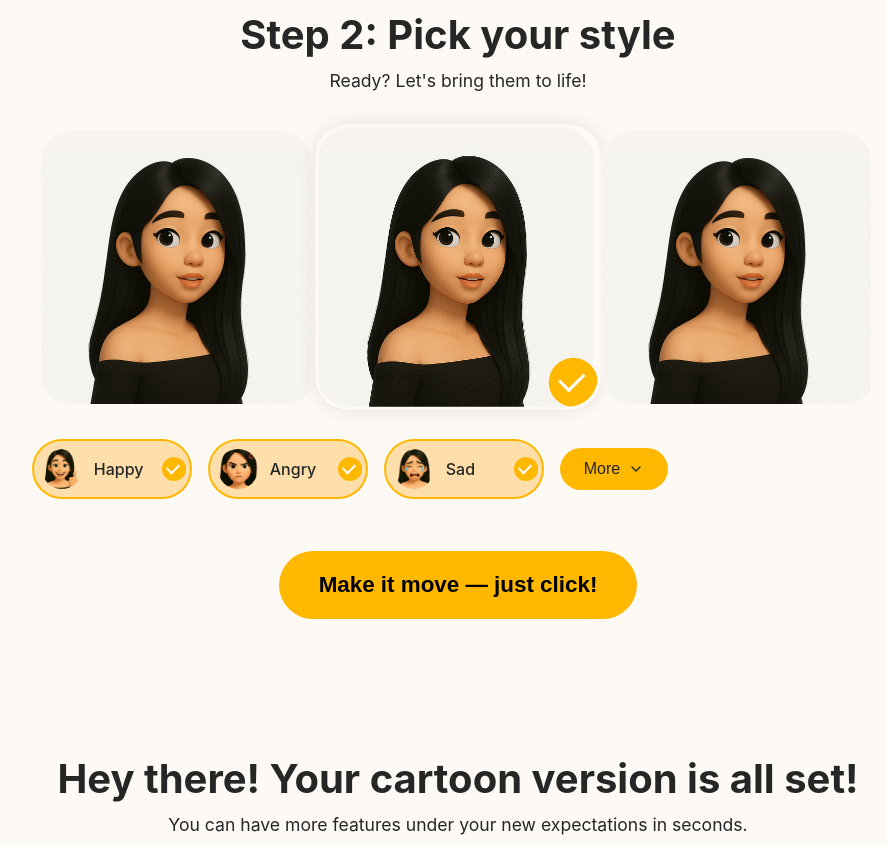
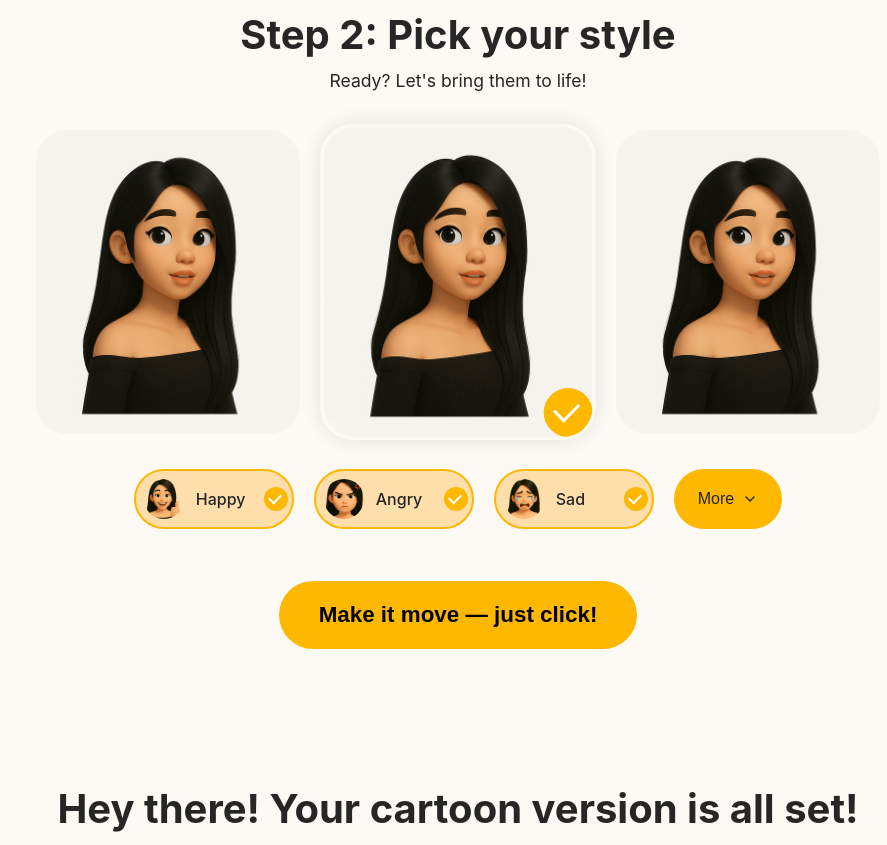
Before and after one commit to s55447236/cartoonyou, a plain HTML site: page index.html in a window 1280 px wide. Shown: the part 2037-2882 px from the top of the page, without its empty margins (182-1069 px from the left). Drawn offline with nearby package versions, Linux system fonts and the light colour scheme.

Commit message:
优化：1. 移除 emotions-grid 中间层，简化HTML结构 2. 调整 emotions-preview 样式，使其横向占满100%宽度 3. 统一 emotions-default 和 emotions-expanded 的样式

```diff
--- a/index.html
+++ b/index.html
@@ -41,7 +41,7 @@
                 <p>Upload a photo and turn yourself into a one-of-a-kind<br>cartoon — perfect for avatars, stickers, and more.</p>
                 <div class="upload-container">
                     <input type="file" id="heroUpload" class="file-input" accept="image/*" />
-          <button class="primary-btn" >Upload Photo</button>
+                    <button class="primary-btn">Upload Photo</button>
                 </div>
                 <div class="try-free">Try it now · It's fun and free!</div>
             </div>
@@ -92,7 +92,7 @@
 
         <!-- 上传步骤部分 -->
         <section class="step">
-        <div class="step-titil">
+            <div class="step-title">
                 <h2>Step 1: Upload a Clear Photo</h2>
                 <p>Upper-body, front-facing, well-lit for best result</p>
             </div>
@@ -125,7 +125,6 @@
                     <input type="file" id="photoInput" accept="image/*" style="display: none;">
                     <button class="upload-btn" onclick="document.getElementById('photoInput').click()">Upload Photo</button>
                 </div>
-            <!-- 预览区域移到这里 -->
                 <div id="previewSection" style="display: none;">
                     <div class="uploaded-image-container">
                         <img id="uploadedImage" src="" alt="Uploaded photo">
@@ -137,13 +136,13 @@
 
         <!-- 样式选择部分 -->
         <section class="step">
-        <div class="step-titil">
+            <div class="step-title">
                 <h2>Step 2: Pick your style</h2>
                 <p>Ready? Let's bring them to life!</p>
             </div>
             <div class="style-grid">
+                <!-- 样式卡片1 -->
                 <div class="style-card">
-                <div class="card-image">
                     <img src="images/result1.png" alt="Result 1" class="result-img">
                     <div class="loading-overlay">
                         <div class="progress-bar">
@@ -164,9 +163,8 @@
                         </button>
                     </div>
                 </div>
-            </div>
+                <!-- 样式卡片2 -->
                 <div class="style-card">
-                <div class="card-image">
                     <img src="images/result2.png" alt="Result 2" class="result-img">
                     <div class="loading-overlay">
                         <div class="progress-bar">
@@ -187,9 +185,8 @@
                         </button>
                     </div>
                 </div>
-            </div>
+                <!-- 样式卡片3 -->
                 <div class="style-card">
-                <div class="card-image">
                     <img src="images/result3.png" alt="Result 3" class="result-img">
                     <div class="loading-overlay">
                         <div class="progress-bar">
@@ -211,12 +208,9 @@
                     </div>
                 </div>
             </div>
-    </div>
 
-
+            <!-- 表情选择部分 -->
             <div class="emotions-preview">
-            <div class="emotions-grid">
-                <!-- 第一部分：默认表情和更多按钮 -->
                 <div class="emotions-default">
                     <div class="emotion active" data-emotion="happy">
                         <img src="images/emotion/happy.png" alt="Happy">
@@ -237,7 +231,6 @@
                         </svg>
                     </button>
                 </div>
-                <!-- 第二部分：更多表情 -->
                 <div class="emotions-expanded">
                     <div class="emotion" data-emotion="in-love">
                         <img src="images/emotion/in-love.png" alt="In Love">
@@ -265,7 +258,6 @@
                     </div>
                 </div>
             </div>
-        </div>
             <div class="animation-result">
                 <button class="primary-btn generate-btn">Make it move — just click!</button>
             </div>
@@ -273,11 +265,12 @@
 
         <!-- 结果展示部分 -->
         <section class="step">
-        <div class="step-titil">
+            <div class="step-title">
                 <h2>Hey there! Your cartoon version is all set!</h2>
                 <p>You can have more features under your new expectations in seconds.</p>
             </div>
             <div class="result-grid">
+                <!-- 结果卡片1 -->
                 <div class="result-card">
                     <div class="result-media"></div>
                     <div class="card-actions">
@@ -299,6 +292,7 @@
                         <span class="progress-text">0%</span>
                     </div>
                 </div>
+                <!-- 结果卡片2 -->
                 <div class="result-card">
                     <div class="result-media"></div>
                     <div class="card-actions">
@@ -320,6 +314,7 @@
                         <span class="progress-text">0%</span>
                     </div>
                 </div>
+                <!-- 结果卡片3 -->
                 <div class="result-card">
                     <div class="result-media"></div>
                     <div class="card-actions">
--- a/styles.css
+++ b/styles.css
@@ -40,7 +40,7 @@ p {
     gap: 2rem;
 }
 
-.step-titil {
+.step-title {
     display: flex;
     flex-direction: column;
     align-items: center;
@@ -391,11 +391,12 @@ p {
     justify-content: center;
     position: relative;
     scroll-margin-top: 100px;
+    gap: 20px;
 }
 
 .style-card {
-  width: 280px;
-  height: 280px;
+  width: 270px;
+  height: 310px;
   border-radius: 32px;
   overflow: hidden;
   cursor: pointer;
@@ -404,14 +405,6 @@ p {
   transition: all 0.3s cubic-bezier(0.4, 0, 0.2, 1);
 }
 
-.style-card .card-image {
-  width: 270px;
-  height: 310px;
-  border-radius: 32px;
-  overflow: hidden;
-  position: relative;
-}
-
 .style-card .result-img {
   width: 100%;
   height: 100%;
@@ -422,7 +415,7 @@ p {
 
 .card-actions {
   position: absolute;
-  inset: 0; /* 等价于 top: 0; left: 0; width: 100%; height: 100% */
+  inset: 0;
   display: flex;
   justify-content: center;
   align-items: center;
@@ -529,34 +522,24 @@ p {
 }
 
 .emotions-preview {
-    max-width: 1000px;
-    padding: 0 20px;
-}
-
-.emotions-grid {
+    width: 100%;
     display: flex;
     flex-direction: column;
     align-items: center;
     gap: 20px;
-}
-
-.emotions-default {
-    display: flex;
-    align-items: center;
+    padding: 0;
+}
+
+.emotions-default,
+.emotions-expanded {
+    width: 100%;
+    display: flex;
     justify-content: center;
-    gap: 16px;
+    gap: 20px;
     flex-wrap: wrap;
-    width: 100%;
-    max-width: 800px;
 }
 
 .emotions-expanded {
-    display: flex;
-    flex-wrap: wrap;
-    justify-content: center;
-    gap: 16px;
-    width: 100%;
-    max-width: 800px;
     overflow: hidden;
     max-height: 0;
     opacity: 0;
```
Lines whose indentation alone changed are shown as unchanged.
